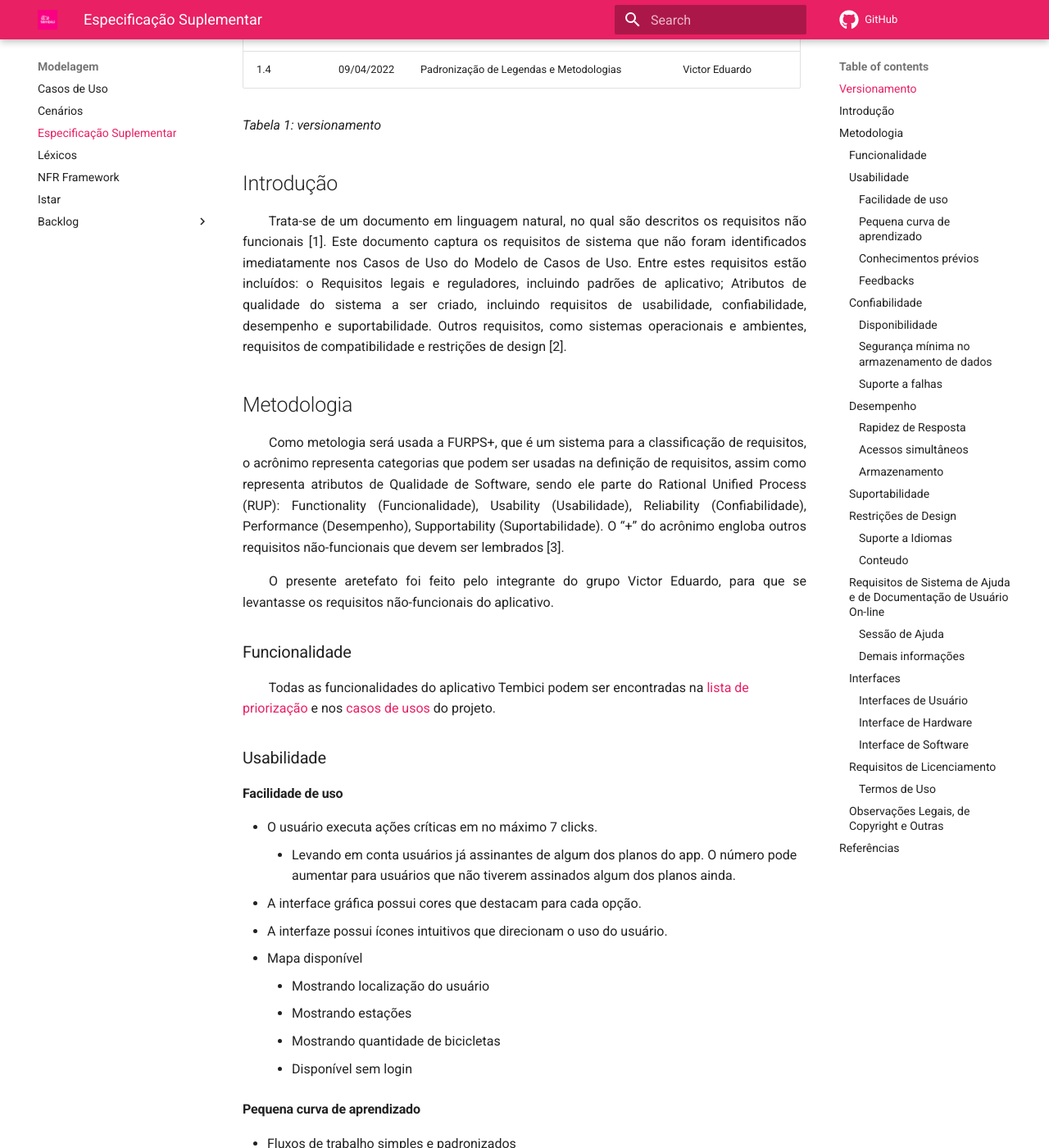
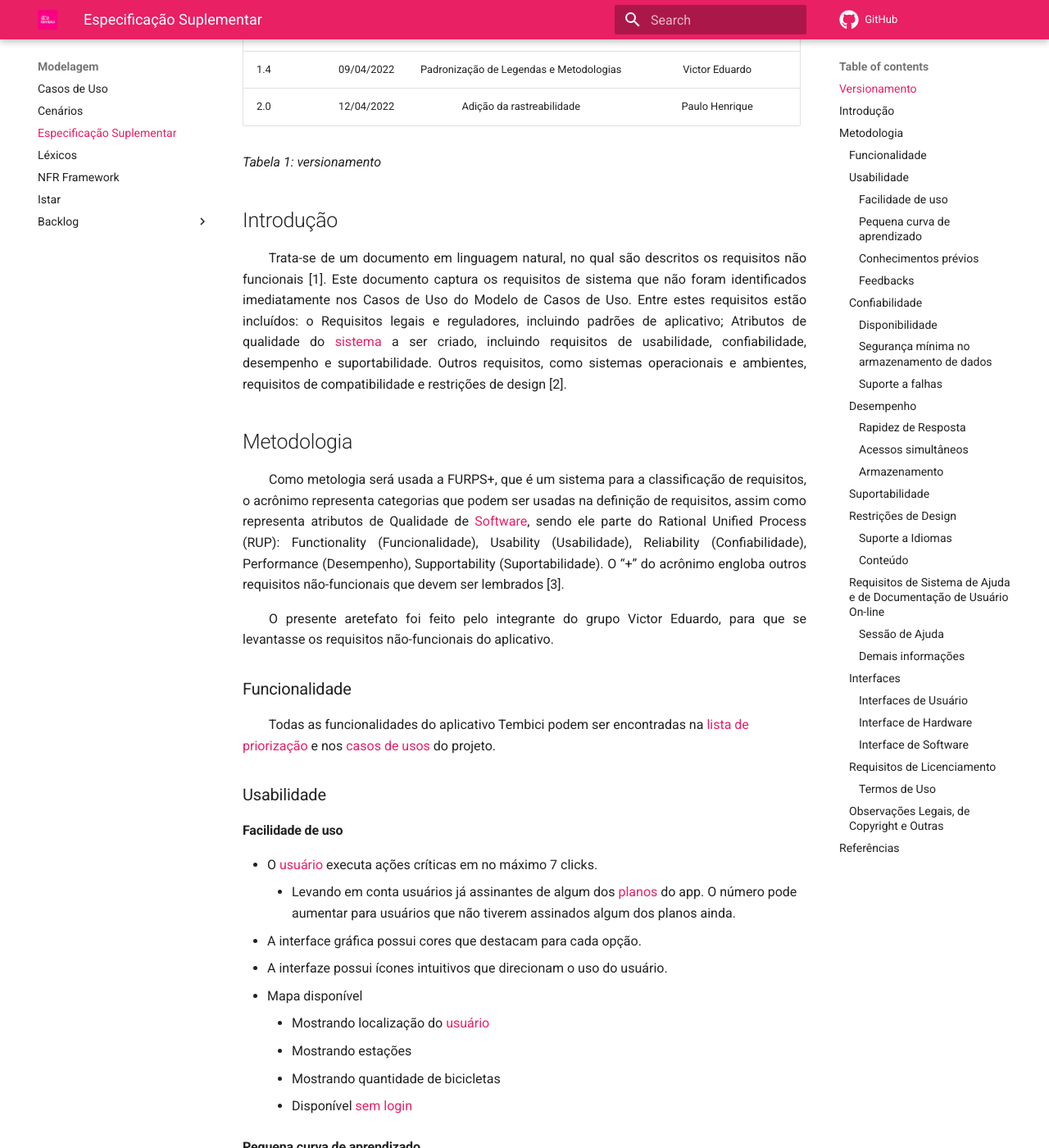
Before and after one commit to Requisitos-de-Software/2021.2-Tembici, an MkDocs documentation site: the page built from docs/modelagem/especificacao_suplementar.md, in a window 1280 px wide and 1400 px high, scrolled down 444 px. Shown: the whole window at 82% size. Built offline with MkDocs 1.6.1 and Material for MkDocs 9.7.7, drawn with Linux system fonts in a browser that asks for light colours; comment, search, counter and statistics services are not loaded; some of the changed text lies outside the part shown.

Commit message:
#81 - Adição de rastreabilidade na espificação suplementar

```diff
--- a/docs/modelagem/especificacao_suplementar.md
+++ b/docs/modelagem/especificacao_suplementar.md
@@ -8,14 +8,15 @@
 | 1.2 | 28/02/2022 | Revisão | Livia Rodriges, Victor Eduardo |
 | 1.3 | 04/03/2022 | Adição revisor | Luiz Henrique |
 | 1.4 | 09/04/2022 | Padronização de Legendas e Metodologias | Victor Eduardo |
+| 2.0 | 12/04/2022 | Adição da rastreabilidade | Paulo Henrique |
 
 *Tabela 1: versionamento*
 
 ## Introdução
-<p align="justify">&emsp;&emsp;Trata-se de um documento em linguagem natural, no qual são descritos os requisitos não funcionais [1]. Este documento captura os requisitos de sistema que não foram identificados imediatamente nos Casos de Uso do Modelo de Casos de Uso. Entre estes requisitos estão incluídos: o Requisitos legais e reguladores, incluindo padrões de aplicativo; Atributos de qualidade do sistema a ser criado, incluindo requisitos de usabilidade, confiabilidade, desempenho e suportabilidade. Outros requisitos, como sistemas operacionais e ambientes, requisitos de compatibilidade e restrições de design [2].</p>
+<p align="justify">&emsp;&emsp;Trata-se de um documento em linguagem natural, no qual são descritos os requisitos não funcionais [1]. Este documento captura os requisitos de sistema que não foram identificados imediatamente nos Casos de Uso do Modelo de Casos de Uso. Entre estes requisitos estão incluídos: o Requisitos legais e reguladores, incluindo padrões de aplicativo; Atributos de qualidade do <a href="https://requisitos-de-software.github.io/2021.2-Tembici/modelagem/lexicos/#software">sistema</a> a ser criado, incluindo requisitos de usabilidade, confiabilidade, desempenho e suportabilidade. Outros requisitos, como sistemas operacionais e ambientes, requisitos de compatibilidade e restrições de design [2].</p>
 
 ## Metodologia
-<p align="justify">&emsp;&emsp;Como metologia será usada a FURPS+, que é um sistema para a classificação de requisitos, o acrônimo representa categorias que podem ser usadas na definição de requisitos, assim como representa atributos de Qualidade de Software, sendo ele parte do Rational Unified Process (RUP): Functionality (Funcionalidade), Usability (Usabilidade), Reliability (Confiabilidade), Performance (Desempenho), Supportability (Suportabilidade). O “+” do acrônimo engloba outros requisitos não-funcionais que devem ser lembrados [3].</p>
+<p align="justify">&emsp;&emsp;Como metologia será usada a FURPS+, que é um sistema para a classificação de requisitos, o acrônimo representa categorias que podem ser usadas na definição de requisitos, assim como representa atributos de Qualidade de <a href="https://requisitos-de-software.github.io/2021.2-Tembici/modelagem/lexicos/#software">Software</a>, sendo ele parte do Rational Unified Process (RUP): Functionality (Funcionalidade), Usability (Usabilidade), Reliability (Confiabilidade), Performance (Desempenho), Supportability (Suportabilidade). O “+” do acrônimo engloba outros requisitos não-funcionais que devem ser lembrados [3].</p>
 <p align="justify">&emsp;&emsp;O presente aretefato foi feito pelo integrante do grupo Victor Eduardo, para que se levantasse os requisitos não-funcionais do aplicativo.</p>
 
 ### Funcionalidade
@@ -23,56 +24,56 @@
 
 ### Usabilidade
 #### Facilidade de uso
-- O usuário executa ações críticas em no máximo 7 clicks.
-    - Levando em conta usuários já assinantes de algum dos planos do app. O número pode aumentar para usuários que não tiverem assinados algum dos planos ainda.
+- O [usuário](https://requisitos-de-software.github.io/2021.2-Tembici/modelagem/lexicos/#usuario) executa ações críticas em no máximo 7 clicks.
+    - Levando em conta usuários já assinantes de algum dos [planos](https://requisitos-de-software.github.io/2021.2-Tembici/modelagem/lexicos/#plano) do app. O número pode aumentar para usuários que não tiverem assinados algum dos planos ainda.
 - A interface gráfica possui cores que destacam para cada opção.
 - A interfaze possui ícones intuitivos que direcionam o uso do usuário.
 - Mapa disponível
-    - Mostrando localização do usuário
+    - Mostrando localização do [usuário](https://requisitos-de-software.github.io/2021.2-Tembici/modelagem/lexicos/#usuario)
     - Mostrando estações
     - Mostrando quantidade de bicicletas
-    - Disponível sem login
+    - Disponível [sem login](https://requisitos-de-software.github.io/2021.2-Tembici/modelagem/lexicos/#nao-logado)
 #### Pequena curva de aprendizado
 - Fluxos de trabalho simples e padronizados
 - Usabilidade com pouca variação de uma versão para outra
 #### Conhecimentos prévios
-- A aplicação exigirá que o usuário saiba usar sistemas móveis Android ou iOS.
+- A aplicação exigirá que o [usuário](https://requisitos-de-software.github.io/2021.2-Tembici/modelagem/lexicos/#usuario) saiba usar sistemas móveis Android ou iOS.
 #### Feedbacks
-- O usuário deve ter acesso a uma central de ajuda com
+- O [usuário](https://requisitos-de-software.github.io/2021.2-Tembici/modelagem/lexicos/#usuario) deve ter acesso a uma central de ajuda com
     - Perguntas feitas com frequência
     - A opção de abrir um chat com funcionário do suporte
         - Em tempo real
         - Assíncrono
-- O usuário deve ter acesso a guias de uso:
+- O [usuário](https://requisitos-de-software.github.io/2021.2-Tembici/modelagem/lexicos/#usuario) deve ter acesso a guias de uso:
     - Simples
     - De fácil entendimento
 
 ### Confiabilidade
 #### Disponibilidade
-- Os servidores do aplicativo devem mantê-lo disponível o maior tempo possível enquanto instalado no celular do usuário. Se houver indisponibilidade por motivos de manutenção ou atualização, o usuário deve ser previamente avisado.
+- Os servidores do aplicativo devem mantê-lo disponível o maior tempo possível enquanto instalado no celular do [usuário](https://requisitos-de-software.github.io/2021.2-Tembici/modelagem/lexicos/#usuario). Se houver indisponibilidade por motivos de manutenção ou atualização, o [usuário](https://requisitos-de-software.github.io/2021.2-Tembici/modelagem/lexicos/#usuario) deve ser previamente avisado.
 #### Segurança mínima no armazenamento de dados
 - O aplicativo afirma estar em conformidade com o Artigo 19 N°4 da Constituição Política a República e Lei 19.628 do Chile, sobre Proteção de Dados de Caráter Pessoal.
 #### Suporte a falhas
-- No caso de falhas, o aplicativo deve dar segurança ao usuário de que a falha vai ser identificada e corrigida, gerando um feedback ao usuário e relatando que não haverão consequências negativas aos dados sensíveis do usuário.
+- No caso de falhas, o aplicativo deve dar segurança ao [usuário](https://requisitos-de-software.github.io/2021.2-Tembici/modelagem/lexicos/#usuario) de que a falha vai ser identificada e corrigida, gerando um feedback ao [usuário](https://requisitos-de-software.github.io/2021.2-Tembici/modelagem/lexicos/#usuario) e relatando que não haverão consequências negativas aos dados sensíveis do [usuário](https://requisitos-de-software.github.io/2021.2-Tembici/modelagem/lexicos/#usuario).
 
 ### Desempenho
 #### Rapidez de Resposta
 - O tempo de resposta deverá ser o mínimo possível.
 #### Acessos simultâneos
-- A aplicação deve ter uma lógica de balanceamento de carga de requisições ao servidor, para ser capaz de atender acessos simultâneos de diferentes usuários, que estiverem logados em suas contas ou não.
+- A aplicação deve ter uma lógica de balanceamento de carga de requisições ao servidor, para ser capaz de atender acessos simultâneos de diferentes [usuário](https://requisitos-de-software.github.io/2021.2-Tembici/modelagem/lexicos/#usuario)s, que estiverem logados em suas contas ou não.
 #### Armazenamento
 - O aplicativo precisa de 60MB(megabyte) de armazenamento em sistemas Android e 59MB em sistemas iOS.
 
 ### Suportabilidade
-- O sistema do Tembici está disponível para plataforma Mobile. Funcionando nos sistemas operacionais mobile Android, nas versões 5.0 ou superior, e iOS nas versões iOS 12.0 ou posterior.
+- O sistema do [Tembici](https://requisitos-de-software.github.io/2021.2-Tembici/modelagem/lexicos/#Tembici) está disponível para plataforma Mobile. Funcionando nos sistemas operacionais mobile Android, nas versões 5.0 ou superior, e iOS nas versões iOS 12.0 ou posterior.
 
 ### Restrições de Design
 #### Suporte a Idiomas
-- O sistema fornece uma grande variedade de línguas, e a linguagem do app varia de acordo com a linguagem utilizada no aparelho
-#### Conteudo
-- O sistema deve disponibilizar a visuzalização dos locais das estações bem como a quantidade de bicicletas em cada em um mapa
+- O [sistema](https://requisitos-de-software.github.io/2021.2-Tembici/modelagem/lexicos/#Tembici) fornece uma grande variedade de línguas, e a linguagem do app varia de acordo com a linguagem utilizada no aparelho
+#### Conteúdo
+- O [sistema](https://requisitos-de-software.github.io/2021.2-Tembici/modelagem/lexicos/#Tembici) deve disponibilizar a visuzalização dos locais das estações bem como a quantidade de bicicletas em cada em um mapa
 
-### Requisitos de Sistema de Ajuda e de Documentação de Usuário On-line
+### Requisitos de Sistema de Ajuda e de Documentação de [Usuário](https://requisitos-de-software.github.io/2021.2-Tembici/modelagem/lexicos/#usuario) On-line
 #### Sessão de Ajuda
 - O aplicativo possui um botão chamado "Ajuda", localizado na aba lateral. Ele possui um conjunto FAQ - Frequently Asked Questions -, ou seja, um conjunto de perguntas frequentes com suas soluções, para cada cidade a qual o app atua, além da opcão de abri um chat para solucionar a dúvida.
 
```
Also changed, not shown: other parts of docs/modelagem/especificacao_suplementar.md (+6 -6 lines).
